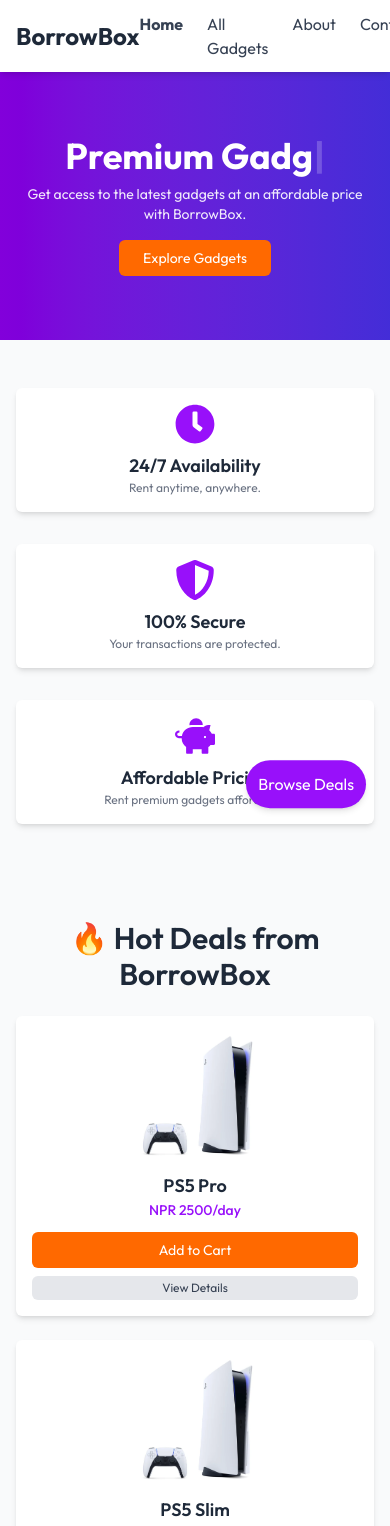
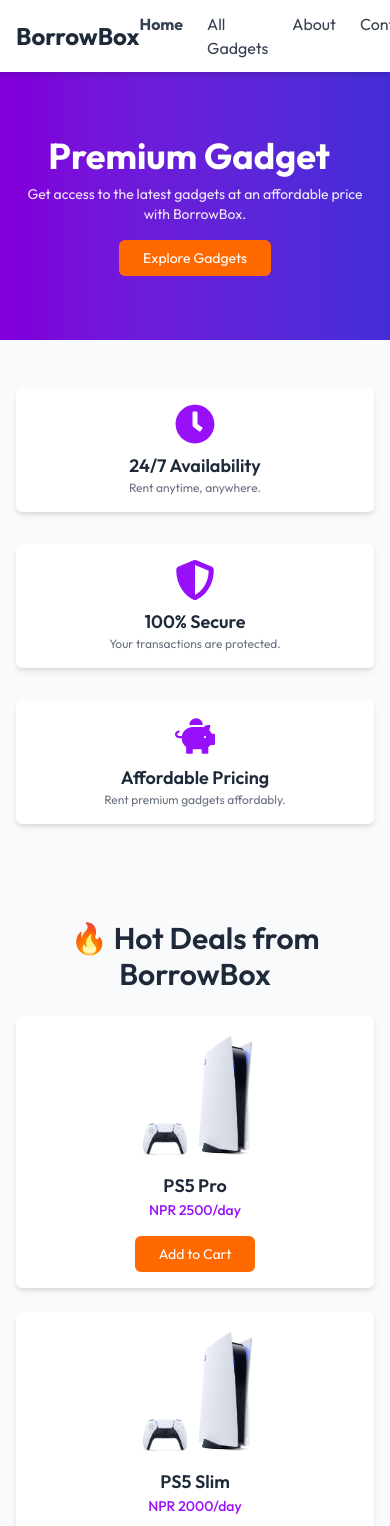
Before and after one commit to sashwatt/frontend-web, a React (Vite) app: page /dashboard in a window 390 px wide. Shown: the top 1526 px of the page. Built offline with nearby package versions, Linux system fonts and the light colour scheme.

Commit message:
dashboard ui changes

```diff
--- a/src/components/public/PublicDashboard.jsx
+++ b/src/components/public/PublicDashboard.jsx
@@ -124,9 +124,9 @@
 
 // export default PublicDashboard;
 
-
+import { motion } from "framer-motion";
 import React, { useState } from "react";
-import { FaClock, FaFacebookF, FaInstagram, FaLinkedinIn, FaPiggyBank, FaShieldAlt, FaTwitter } from "react-icons/fa";
+import { FaClock, FaPiggyBank, FaShieldAlt } from "react-icons/fa";
 import { useNavigate } from "react-router-dom";
 import Typewriter from "typewriter-effect";
 import PublicNavbar from "../common/customer/PublicNavbar";
@@ -153,18 +153,35 @@
   };
 
   return (
-    <div className="min-h-screen bg-gray-50 text-gray-800">
+    <motion.div
+      className="min-h-screen bg-gray-50 text-gray-800"
+      initial={{ opacity: 0, y: 20 }}
+      animate={{ opacity: 1, y: 0 }}
+      exit={{ opacity: 0, y: -20 }}
+      transition={{ duration: 0.5 }}
+    >
       <PublicNavbar />
 
       {/* Notification */}
       {notification && (
-        <div className="fixed top-5 right-5 bg-green-500 text-white px-4 py-2 rounded-lg shadow-md z-50 text-sm animate-slide-in">
+        <motion.div
+          className="fixed top-5 right-5 bg-green-500 text-white px-4 py-2 rounded-lg shadow-md z-50 text-sm"
+          initial={{ opacity: 0, y: -10 }}
+          animate={{ opacity: 1, y: 0 }}
+          exit={{ opacity: 0, y: -10 }}
+          transition={{ duration: 0.3 }}
+        >
           {notification}
-        </div>
+        </motion.div>
       )}
 
       {/* Hero Section */}
-      <section className="bg-gradient-to-r from-purple-700 to-indigo-700 text-white py-16 px-4 text-center animate-fade-in">
+      <motion.section
+        className="bg-gradient-to-r from-purple-700 to-indigo-700 text-white py-16 px-4 text-center"
+        initial={{ opacity: 0, y: -30 }}
+        animate={{ opacity: 1, y: 0 }}
+        transition={{ duration: 0.8, delay: 0.2 }}
+      >
         <h1 className="text-4xl font-bold">
           <Typewriter
             options={{
@@ -177,90 +194,86 @@
         <p className="mt-2 text-sm opacity-90 max-w-md mx-auto">
           Get access to the latest gadgets at an affordable price with BorrowBox.
         </p>
-        <button
+        <motion.button
           className="mt-4 bg-orange-500 text-white py-2 px-6 rounded-md text-sm hover:bg-orange-600 transition transform hover:scale-105"
+          whileHover={{ scale: 1.1 }}
+          whileTap={{ scale: 0.95 }}
           onClick={() => navigate("/all-gadgets")}
         >
           Explore Gadgets
-        </button>
-      </section>
+        </motion.button>
+      </motion.section>
 
       {/* Features Section */}
-      <section className="py-12 px-4 grid grid-cols-1 md:grid-cols-3 gap-8 text-center">
-        <div className="p-4 bg-white shadow-md rounded-md transform transition duration-300 hover:scale-105">
-          <FaClock size={40} className="mx-auto text-purple-600" />
-          <h3 className="mt-2 text-lg font-semibold">24/7 Availability</h3>
-          <p className="text-xs text-gray-500">Rent anytime, anywhere.</p>
-        </div>
-        <div className="p-4 bg-white shadow-md rounded-md transform transition duration-300 hover:scale-105">
-          <FaShieldAlt size={40} className="mx-auto text-purple-600" />
-          <h3 className="mt-2 text-lg font-semibold">100% Secure</h3>
-          <p className="text-xs text-gray-500">Your transactions are protected.</p>
-        </div>
-        <div className="p-4 bg-white shadow-md rounded-md transform transition duration-300 hover:scale-105">
-          <FaPiggyBank size={40} className="mx-auto text-purple-600" />
-          <h3 className="mt-2 text-lg font-semibold">Affordable Pricing</h3>
-          <p className="text-xs text-gray-500">Rent premium gadgets affordably.</p>
-        </div>
-      </section>
+      <motion.section
+        className="py-12 px-4 grid grid-cols-1 md:grid-cols-3 gap-8 text-center"
+        initial={{ opacity: 0 }}
+        animate={{ opacity: 1 }}
+        transition={{ duration: 0.6, delay: 0.4 }}
+      >
+        {[
+          { icon: <FaClock size={40} className="mx-auto text-purple-600" />, title: "24/7 Availability", desc: "Rent anytime, anywhere." },
+          { icon: <FaShieldAlt size={40} className="mx-auto text-purple-600" />, title: "100% Secure", desc: "Your transactions are protected." },
+          { icon: <FaPiggyBank size={40} className="mx-auto text-purple-600" />, title: "Affordable Pricing", desc: "Rent premium gadgets affordably." },
+        ].map((feature, index) => (
+          <motion.div
+            key={index}
+            className="p-4 bg-white shadow-md rounded-md transform transition duration-300 hover:scale-105"
+            initial={{ opacity: 0, y: 20 }}
+            animate={{ opacity: 1, y: 0 }}
+            transition={{ duration: 0.6, delay: 0.5 + index * 0.2 }}
+          >
+            {feature.icon}
+            <h3 className="mt-2 text-lg font-semibold">{feature.title}</h3>
+            <p className="text-xs text-gray-500">{feature.desc}</p>
+          </motion.div>
+        ))}
+      </motion.section>
 
       {/* Product Grid Section */}
-      <section className="py-12 px-4">
-        <h2 className="text-3xl font-semibold mb-6 text-center animate-fade-in">🔥 Hot Deals from BorrowBox</h2>
+      <motion.section
+        className="py-12 px-4"
+        initial={{ opacity: 0 }}
+        animate={{ opacity: 1 }}
+        transition={{ duration: 0.8, delay: 0.6 }}
+      >
+        <h2 className="text-3xl font-semibold mb-6 text-center">🔥 Hot Deals from BorrowBox</h2>
         <div className="grid grid-cols-1 sm:grid-cols-2 lg:grid-cols-3 gap-6">
-          {products.map((product) => (
-            <div key={product.id} className="bg-white p-4 rounded-md shadow-md text-center transform transition duration-300 hover:scale-105">
-              <img src={product.image} alt={product.name} className="w-32 h-32 object-cover mx-auto mb-3 animate-fade-in" />
+          {products.map((product, index) => (
+            <motion.div
+              key={product.id}
+              className="bg-white p-4 rounded-md shadow-md text-center transform transition duration-300 hover:scale-105"
+              initial={{ opacity: 0, y: 10 }}
+              animate={{ opacity: 1, y: 0 }}
+              transition={{ duration: 0.6, delay: 0.8 + index * 0.1 }}
+            >
+              <img src={product.image} alt={product.name} className="w-32 h-32 object-cover mx-auto mb-3" />
               <h3 className="text-lg font-semibold">{product.name}</h3>
               <p className="text-sm text-purple-600 font-medium">NPR {product.price}/day</p>
-              <div className="mt-3 flex flex-col space-y-2">
-                <button
-                  className="bg-orange-500 text-white py-2 px-4 rounded-md text-sm hover:bg-orange-600 transition transform hover:scale-105"
-                  onClick={() => handleAddToCart(product)}
-                >
-                  Add to Cart
-                </button>
-                <button className="bg-gray-200 text-gray-700 py-1 px-3 rounded-md text-xs hover:bg-gray-300 transition">
-                  View Details
-                </button>
-              </div>
-            </div>
+              <motion.button
+                className="mt-4 bg-orange-500 text-white py-2 px-6 rounded-md text-sm hover:bg-orange-600 transition"
+                whileHover={{ scale: 1.05 }}
+                whileTap={{ scale: 0.95 }}
+                onClick={() => handleAddToCart(product)}
+              >
+                Add to Cart
+              </motion.button>
+            </motion.div>
           ))}
         </div>
-      </section>
+      </motion.section>
 
-      {/* Clean & Aesthetic Footer */}
-      <footer className="py-10 px-4 bg-gradient-to-r from-indigo-900 to-purple-900 text-white text-center animate-fade-in">
+      {/* Footer */}
+      <motion.footer
+        className="py-10 px-4 bg-gradient-to-r from-indigo-900 to-purple-900 text-white text-center"
+        initial={{ opacity: 0, y: 20 }}
+        animate={{ opacity: 1, y: 0 }}
+        transition={{ duration: 0.8, delay: 1 }}
+      >
         <h2 className="text-2xl font-semibold">BorrowBox – Rent Smarter</h2>
         <p className="text-xs opacity-80 mt-1">Seamless gadget rentals at your fingertips.</p>
-
-        {/* Social Icons */}
-        <div className="flex justify-center space-x-4 mt-4">
-          <a href="#" className="text-white hover:text-orange-400 transition transform hover:scale-110">
-            <FaFacebookF size={16} />
-          </a>
-          <a href="#" className="text-white hover:text-orange-400 transition transform hover:scale-110">
-            <FaTwitter size={16} />
-          </a>
-          <a href="#" className="text-white hover:text-orange-400 transition transform hover:scale-110">
-            <FaInstagram size={16} />
-          </a>
-          <a href="#" className="text-white hover:text-orange-400 transition transform hover:scale-110">
-            <FaLinkedinIn size={16} />
-          </a>
-        </div>
-
-        <p className="text-xs opacity-60 mt-4">© 2025 BorrowBox. All rights reserved.</p>
-      </footer>
-
-      {/* Floating CTA Button */}
-      <button
-        className="fixed bottom-6 right-6 bg-purple-600 text-white p-3 rounded-full shadow-md hover:bg-purple-700 transition transform hover:scale-110 animate-bounce"
-        onClick={() => navigate("/all-gadgets")}
-      >
-        Browse Deals
-      </button>
-    </div>
+      </motion.footer>
+    </motion.div>
   );
 };
 
```
